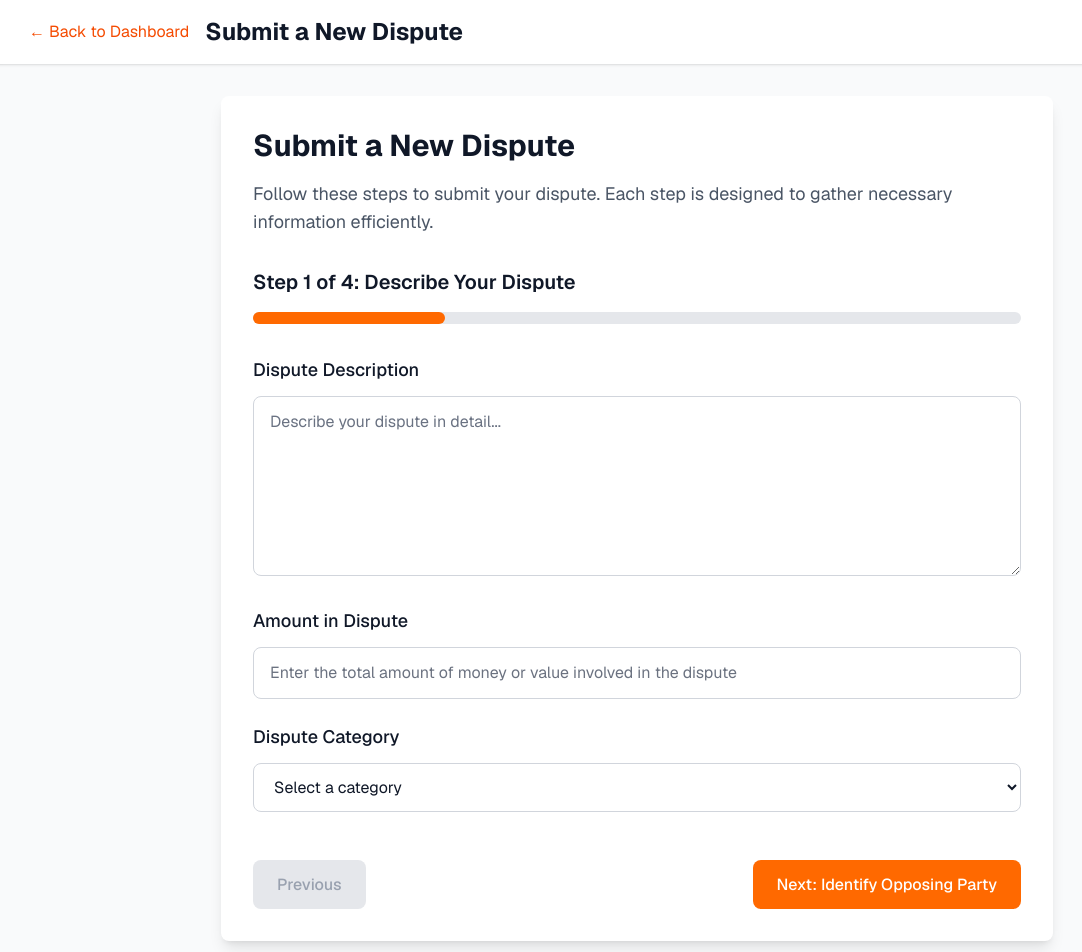
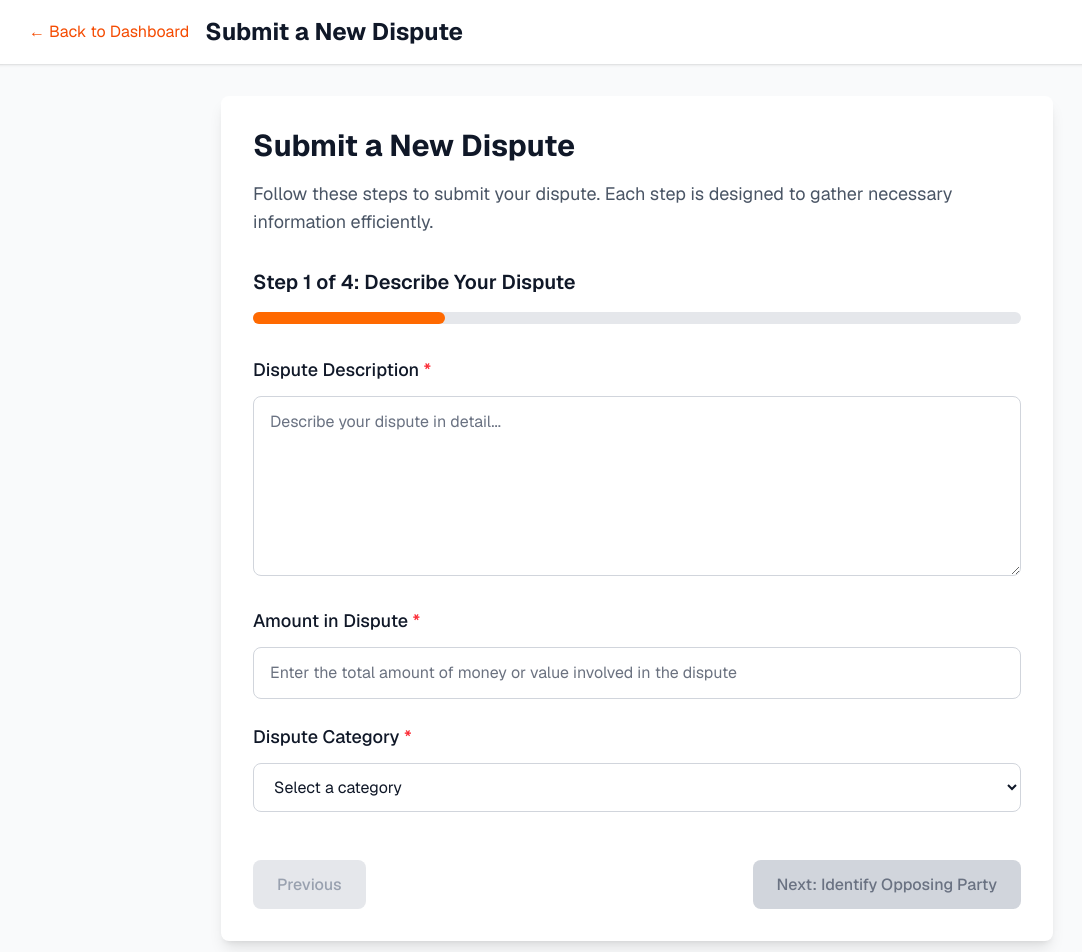
Before and after one commit to yashasvivardiano/ODR_NEW, a Next.js app in the folder webapp/: page /ai-filing in a window 1280 px wide. Shown: the top 952 px of the page, without its empty margins (3-1085 px from the left). Built offline with nearby package versions, Linux system fonts and the light colour scheme.

Commit message:
Add required field validation to dispute form

```diff
--- a/webapp/src/app/ai-filing/page.tsx
+++ b/webapp/src/app/ai-filing/page.tsx
@@ -31,6 +31,20 @@ export default function AIFiling() {
   ]
 
   const handleNext = () => {
+    // Validate required fields for current step
+    if (currentStep === 1) {
+      if (!formData.disputeDescription.trim() || !formData.amountInDispute.trim() || !formData.disputeCategory) {
+        alert('Please fill in all required fields before proceeding.')
+        return
+      }
+    }
+    if (currentStep === 2) {
+      if (!formData.opposingParty.trim() || !formData.contactInfo.trim()) {
+        alert('Please fill in all required fields before proceeding.')
+        return
+      }
+    }
+
     if (currentStep < totalSteps) {
       setCurrentStep(currentStep + 1)
     }
@@ -133,7 +147,7 @@ export default function AIFiling() {
               <div className="space-y-6">
                 <div>
                   <label className="block text-lg font-medium text-gray-900 mb-3">
-                    Dispute Description
+                    Dispute Description <span className="text-red-500">*</span>
                   </label>
                   <textarea
                     value={formData.disputeDescription}
@@ -147,7 +161,7 @@ export default function AIFiling() {
 
                 <div>
                   <label className="block text-lg font-medium text-gray-900 mb-3">
-                    Amount in Dispute
+                    Amount in Dispute <span className="text-red-500">*</span>
                   </label>
                   <input
                     type="text"
@@ -161,7 +175,7 @@ export default function AIFiling() {
 
                 <div>
                   <label className="block text-lg font-medium text-gray-900 mb-3">
-                    Dispute Category
+                    Dispute Category <span className="text-red-500">*</span>
                   </label>
                   <select
                     value={formData.disputeCategory}
@@ -183,7 +197,7 @@ export default function AIFiling() {
               <div className="space-y-6">
                 <div>
                   <label className="block text-lg font-medium text-gray-900 mb-3">
-                    Opposing Party Name
+                    Opposing Party Name <span className="text-red-500">*</span>
                   </label>
                   <input
                     type="text"
@@ -197,7 +211,7 @@ export default function AIFiling() {
 
                 <div>
                   <label className="block text-lg font-medium text-gray-900 mb-3">
-                    Contact Information
+                    Contact Information <span className="text-red-500">*</span>
                   </label>
                   <textarea
                     value={formData.contactInfo}
@@ -303,7 +317,16 @@ export default function AIFiling() {
                 <button
                   type="button"
                   onClick={handleNext}
-                  className="px-6 py-3 bg-orange-500 text-white rounded-lg font-medium hover:bg-orange-600 transition-colors"
+                  disabled={
+                    (currentStep === 1 && (!formData.disputeDescription.trim() || !formData.amountInDispute.trim() || !formData.disputeCategory)) ||
+                    (currentStep === 2 && (!formData.opposingParty.trim() || !formData.contactInfo.trim()))
+                  }
+                  className={`px-6 py-3 rounded-lg font-medium transition-colors ${
+                    (currentStep === 1 && (!formData.disputeDescription.trim() || !formData.amountInDispute.trim() || !formData.disputeCategory)) ||
+                    (currentStep === 2 && (!formData.opposingParty.trim() || !formData.contactInfo.trim()))
+                      ? 'bg-gray-300 text-gray-500 cursor-not-allowed'
+                      : 'bg-orange-500 text-white hover:bg-orange-600'
+                  }`}
                 >
                   Next: {currentStep === 1 ? 'Identify Opposing Party' :
                          currentStep === 2 ? 'Upload Supporting Documents' :
```
